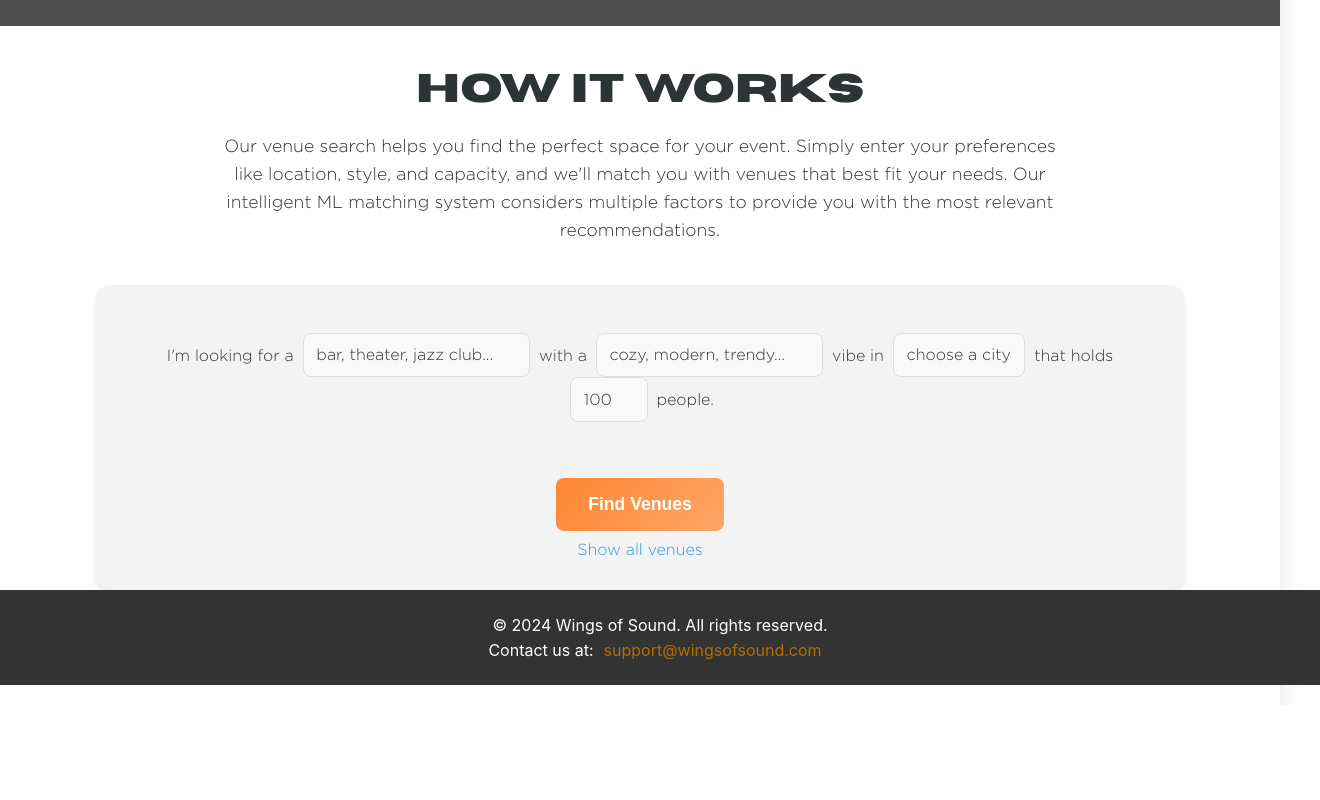
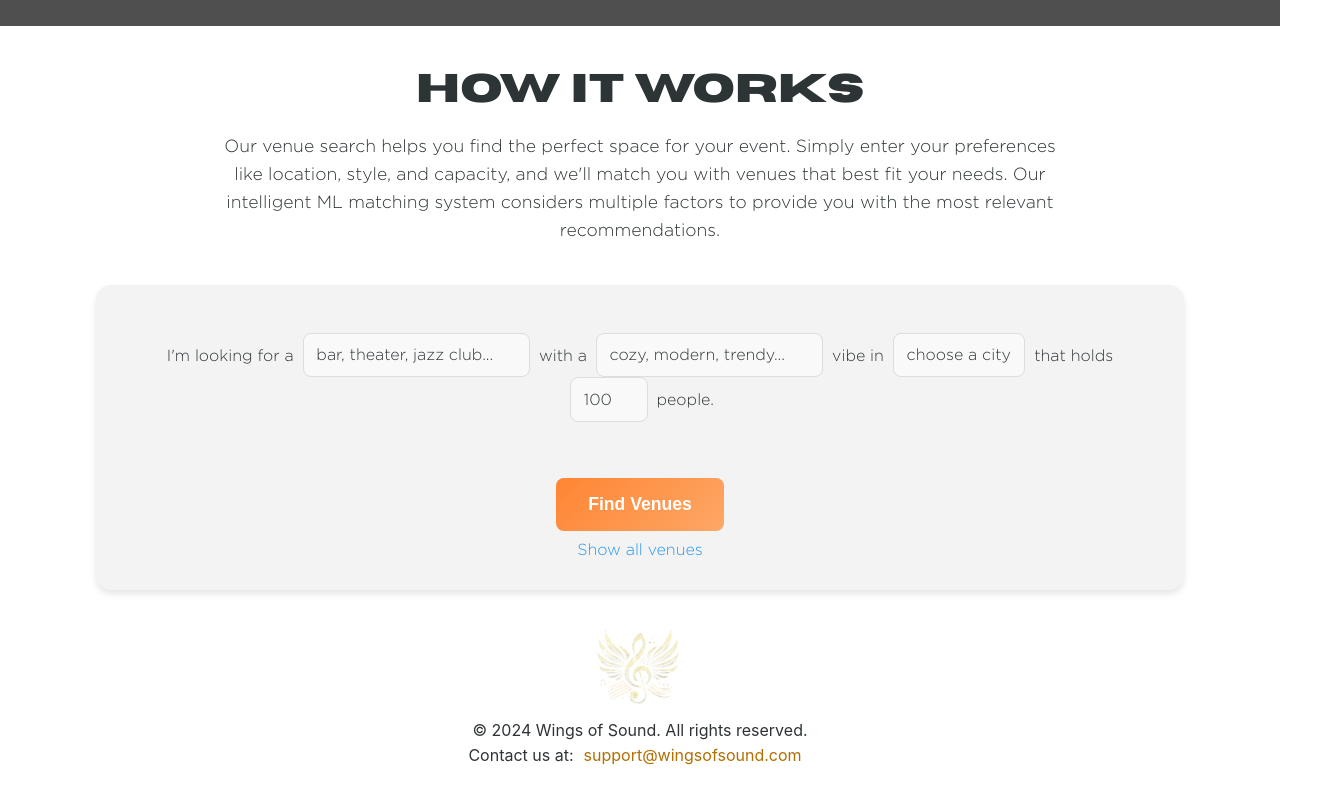
Before and after one commit to lelocin/wings-frontend, a React (Create React App) app: page / in a window 1280 px wide. Shown: the part 774-1574 px from the top of the page, 1320 px wide, since content can reach past the window. Before the commit the page ends 1479 px from the top, so only its background shows below. Built offline with nearby package versions, Linux system fonts and the light colour scheme; grey boxes are pictures that could not be loaded.

Commit message:
Updated footer, added loading indicator to filter

```diff
--- a/src/App.js
+++ b/src/App.js
@@ -21,6 +21,7 @@ const App = () => {
   const [showAllVenues, setShowAllVenues] = useState(false);
   const [darkMode, setDarkMode] = useState(false);
   const [loading, setLoading] = useState(true);
+  const [isLoading, setIsLoading] = useState(false);
 
   const handleLoadComplete = () => {
     setLoading(false);
@@ -36,6 +37,7 @@ const App = () => {
   };
 
   const fetchVenues = async () => {
+    setIsLoading(true);
     try {
       const response = await fetch(`https://wings-backend-498263212500.us-central1.run.app/venues/search?city=${encodeURIComponent(city)}&style=${encodeURIComponent(style)}&capacity=${encodeURIComponent(capacity)}&keywords=${encodeURIComponent(keywords)}`);
       if (!response.ok) throw new Error(`HTTP error! Status: ${response.status}`);
@@ -46,10 +48,13 @@ const App = () => {
       setShowAllVenues(false);
     } catch (error) {
       console.error("Error fetching venues:", error);
+    } finally {
+      setIsLoading(false);
     }
   };
 
   const fetchAllVenues = async () => {
+    setIsLoading(true);
     try {
       const response = await fetch("https://wings-backend-498263212500.us-central1.run.app/venues/");
       if (!response.ok) throw new Error(`HTTP error! Status: ${response.status}`);
@@ -60,6 +65,8 @@ const App = () => {
       setShowResults(false);
     } catch (error) {
       console.error("Error fetching all venues:", error);
+    } finally {
+      setIsLoading(false);
     }
   };
 
@@ -82,6 +89,7 @@ const App = () => {
         keywords={keywords} setKeywords={setKeywords}
         handleFilter={fetchVenues}
         handleShowAll={fetchAllVenues}
+        isLoading={isLoading}
       />
       {showResults &&
         <ResultsSection results={results} darkMode={darkMode} />
--- a/src/components/Filter.css
+++ b/src/components/Filter.css
@@ -2,6 +2,7 @@
   max-width: 80%;
   margin: 0px auto;
   font-family: 'GothamLight';
+  margin-bottom: 20px;
 }
 .inline-input {
     font-size: inherit;
@@ -63,3 +64,14 @@
   align-items: center;
   margin-top: 0px;
 }
+
+.loading-container {
+  display: flex;
+  justify-content: center;
+  margin-top: 10px;
+}
+
+.loading-indicator {
+  width: 24px;
+  height: 24px;
+}
--- a/src/components/Filter.js
+++ b/src/components/Filter.js
@@ -2,7 +2,7 @@
 import React from 'react';
 import './Filter.css';
 
-const Filter = ({ city, setCity, style, setStyle, capacity, setCapacity, keywords, setKeywords, handleFilter, handleShowAll }) => {
+const Filter = ({ city, setCity, style, setStyle, capacity, setCapacity, keywords, setKeywords, handleFilter, handleShowAll, isLoading }) => {
   const handleSubmit = (e) => {
     e.preventDefault();
     handleFilter();
@@ -50,6 +50,15 @@ const Filter = ({ city, setCity, style, setStyle, capacity, setCapacity, keyword
         </p>
         <div className="filter-actions">
           <button type="submit" className="search-button">Find Venues</button>
+          {isLoading ? (
+    <div className="loading-container">
+      <img
+        src="https://raw.githubusercontent.com/Codelessly/FlutterLoadingGIFs/master/packages/cupertino_activity_indicator.gif"
+        alt="Loading..."
+        className="loading-indicator"
+      />
+    </div>
+  ) : (
           <span
             onClick={handleShowAll}
             className="inline-link"
@@ -57,6 +66,7 @@ const Filter = ({ city, setCity, style, setStyle, capacity, setCapacity, keyword
           >
             Show all venues
           </span>
+          )}
         </div>
       </form>
     </div>
--- a/src/components/Footer.css
+++ b/src/components/Footer.css
@@ -1,8 +1,10 @@
 /* Footer.css */
 .footer {
-    background-color: #333;
-    color: #fff;
-    padding: 20px;
+  flex-shrink: 0;
+  background-color: var(--bg-color);
+  color: var(--text-color);
+  padding-top: 10px;
+  padding-bottom: 10px;
   text-align: center;
   position: relative;
   bottom: 0;
@@ -31,3 +33,9 @@
 .footer p {
   margin: 5px 0;
 }
+.footer-logo {
+  display: block;
+  margin: 0px auto 0;
+  max-width: 100px;
+  height: auto;
+}
--- a/src/components/Footer.js
+++ b/src/components/Footer.js
@@ -1,6 +1,7 @@
 // Footer.js
 import React from 'react';
 import './Footer.css';
+import logo from '../logoto.png';
 
 const Footer = () => {
     const handleSupportEmailClick = (e) => {
@@ -13,6 +14,7 @@ const Footer = () => {
     return (
     <footer className="footer">
       <div className="footer-content">
+      <img src={logo} alt="Wings of Sound Logo" className="footer-logo" />
         <p>© {new Date().getFullYear()} Wings of Sound. All rights reserved.</p>
         <p>
           Contact us at:
```
Lines whose indentation alone changed are shown as unchanged.
